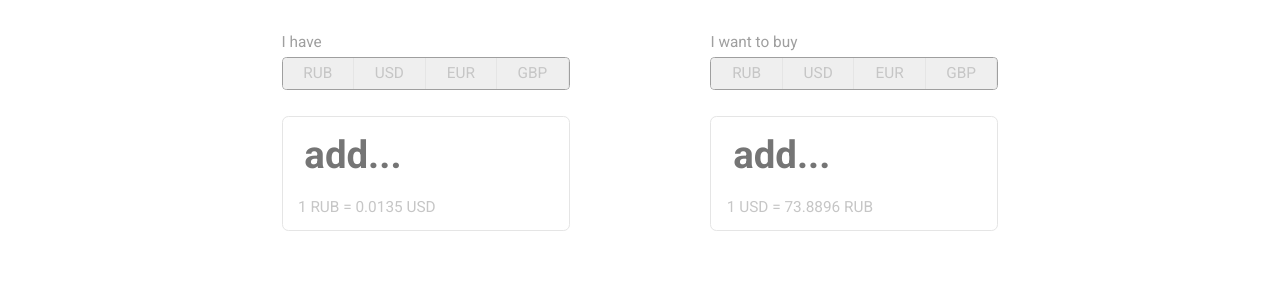
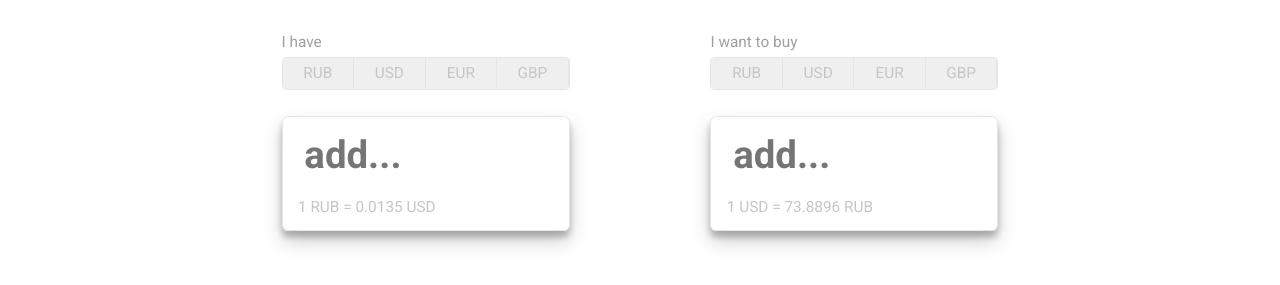
Before and after one commit to Ali-2002/Currency-Conventor, a plain HTML site: page index.html in a window 1280 px wide. Shown: the part 221-506 px from the top of the page. Drawn offline with Linux system fonts and the light colour scheme.

Commit message:
html css desktop

```diff
--- a/css/main.css
+++ b/css/main.css
@@ -72,6 +72,7 @@ main {
     line-height: 1.1vw;
     text-align: center;
     letter-spacing: 0.06em;
+    cursor: pointer;
 
     color: #000000;
 }
@@ -116,7 +117,7 @@ main {
     display: flex;
     justify-content: space-between;
     font-weight: 400;
-    border: 1px solid #9F9F9F;
+    border: 1px solid #E5E5E5;
     border-radius: 0.35vw;
     margin-bottom: 2vw;
 }
@@ -155,6 +156,7 @@ main {
     border: 1px solid #E5E5E5;
     border-radius: 0.5vw;
     padding: 1.2vw 0 0 1.2vw;
+    box-shadow: rgba(0, 0, 0, 0.19) 0px 10px 20px, rgba(0, 0, 0, 0.23) 0px 6px 6px;
 }
 
 .input input {
--- a/index.html
+++ b/index.html
@@ -48,7 +48,7 @@
                     </div>
 
                     <div class="input text-from">
-                        <input class="input-text" type="text" placeholder="add..." maxlength="9">
+                        <input class="input-text" type="number" placeholder="add...">
                         <p class="info">1 RUB = 0.0135 USD</p>
                     </div>
                 </div>
@@ -57,15 +57,15 @@
 
                 <div class="convert">
                     <h4>I want to buy</h4>
-                    <div class="currencies text-to">
+                    <div class="currencies cr-to">
                         <button>RUB</button>
                         <button>USD</button>
                         <button>EUR</button>
                         <button>GBP</button>
                     </div>
 
-                    <div class="input cr-to">
-                        <input class="output-text" type="text" placeholder="add..." maxlength="9">
+                    <div class="input text-to">
+                        <input class="output-text" type="number" placeholder="add...">
                         <p class="info">1 USD = 73.8896 RUB</p>
                     </div>
                 </div>
```
